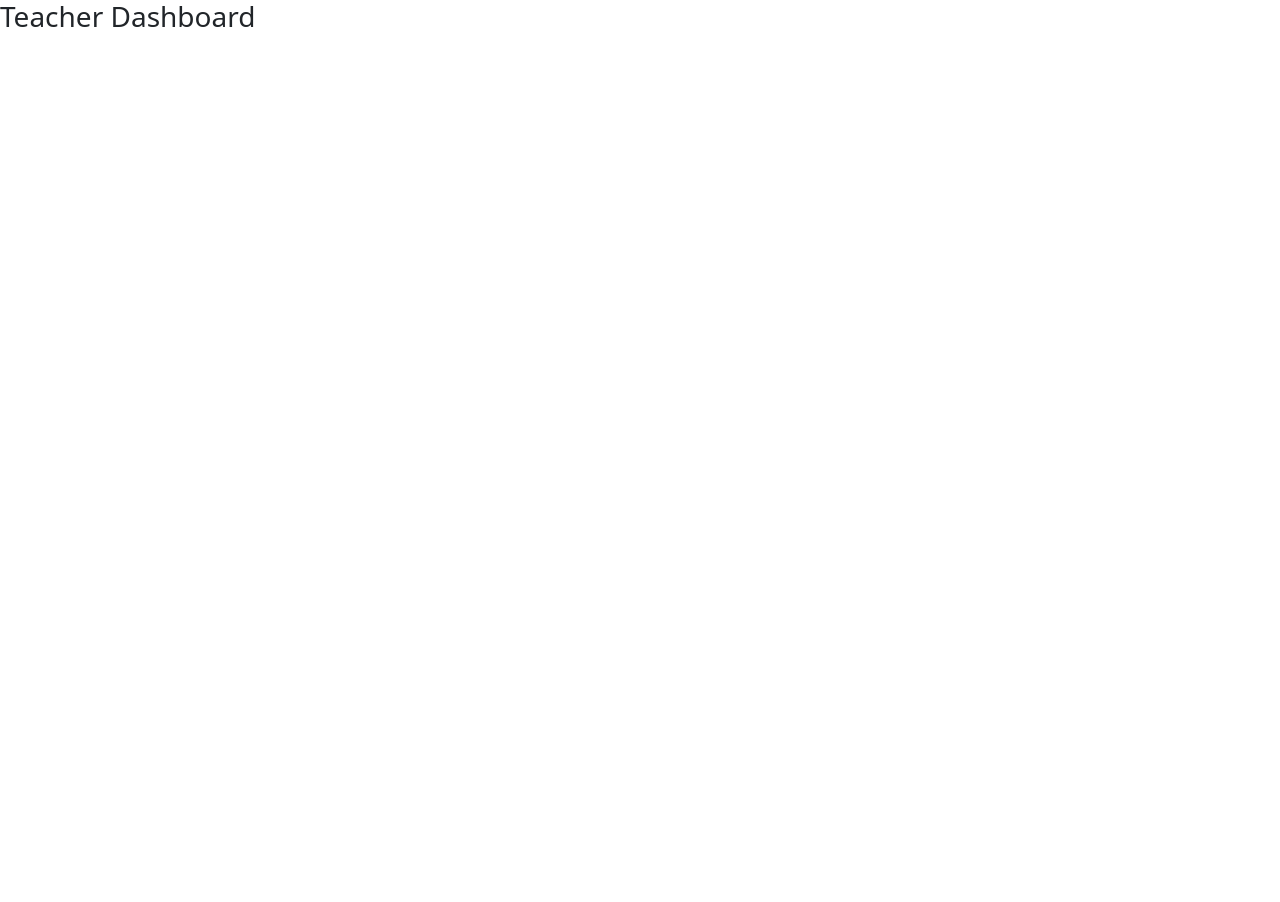
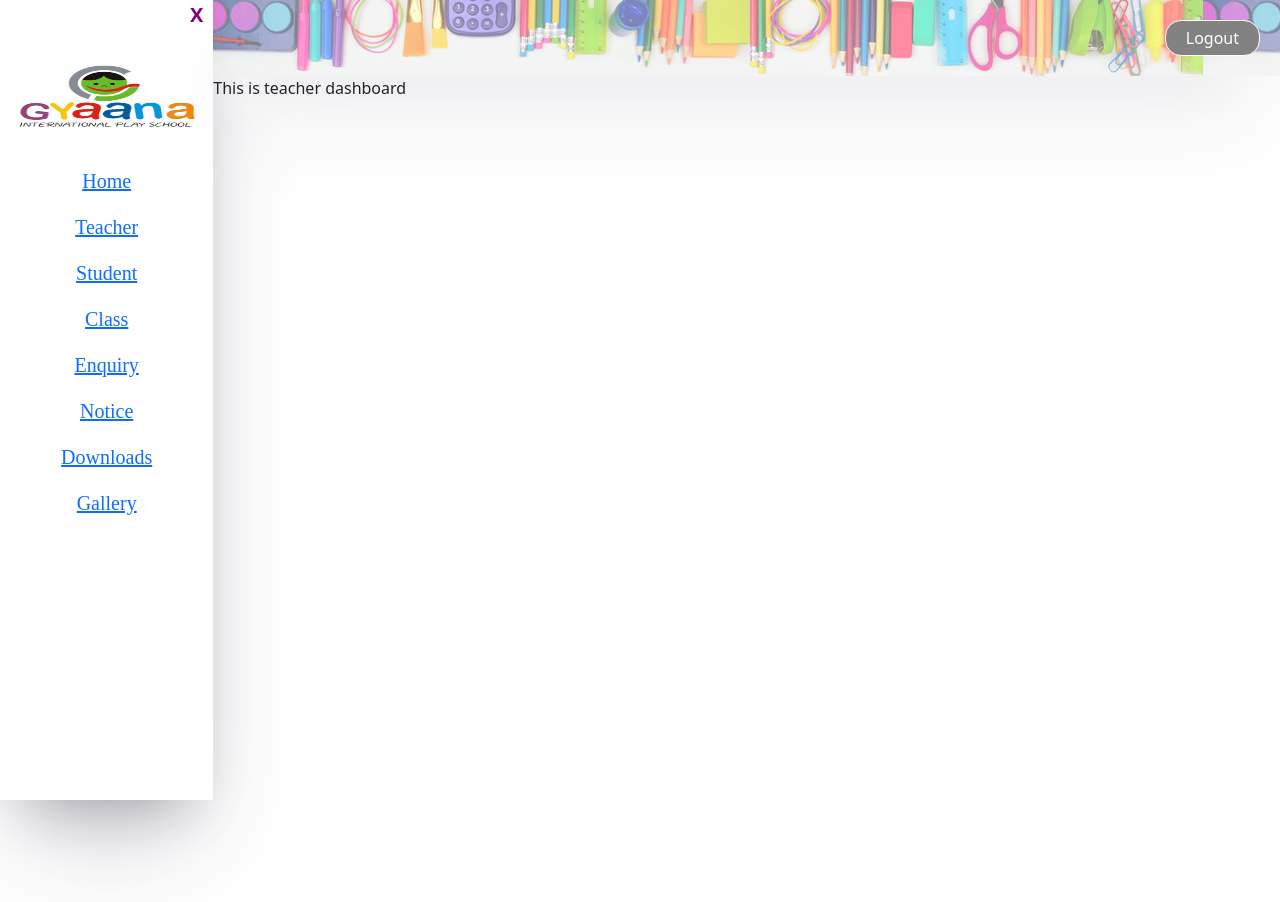
Before and after one commit to udbhavpushkar/gyaana-fe, a Next.js app: page /Teacher in a window 1280 px wide. Shown: the top 902 px of the page. Before the commit the page ends 800 px from the top, so only its background shows below. Built offline with nearby package versions, Linux system fonts and the light colour scheme; sample sign-in values are in the browser's storage.

Commit message:
teacher dashboard

```diff
--- /dev/null
+++ b/components/Teacher/index.js
@@ -0,0 +1,92 @@
+import Image from "next/image"
+import React, { useEffect, useState } from "react"
+import { isLoggedIn, logout } from "../../utilities/auth_services"
+import styles from "./style.module.css"
+import imageLogo from "../../assets/images/unnamed.jpg"
+import Link from "next/link"
+
+const TeacherLayout = (props) => {
+    const [isToggle, setIsToggle] = useState(true)
+
+    const headersData = [
+        {
+            name: "Home",
+            link: "/admin",
+        },
+        {
+            name: "Teacher",
+            link: "/admin/teacher",
+        },
+        {
+            name: "Student",
+            link: "/admin/student",
+        },
+        {
+            name: "Class",
+            link: "/admin/class",
+        },
+        {
+            name: "Enquiry",
+            link: "/admin/feedback",
+        },
+        {
+            name: "Notice",
+            link: "/admin/notice",
+        },
+        {
+            name: "Downloads",
+            link: "/admin/download",
+        },
+        {
+            name: "Gallery",
+            link: "/admin/gallery",
+        },
+    ]
+
+    useEffect(() => {
+        if (!isLoggedIn()) {
+            window.location = "/"
+        }
+    }, [])
+
+    const handleToggle = () => {
+        setIsToggle(!isToggle)
+    }
+
+    return (
+        <div className={styles.adminWrapper}>
+            <div className={styles.adminContanier}>
+                <div className={isToggle ? styles.adminLeftContanier : styles.sidebarClose}>
+                    <p className={styles.closeButton} onClick={() => setIsToggle(!isToggle)}>
+                        <span style={{ fontSize: "20px" }}>X</span>
+                    </p>
+                    <div>
+                        <div style={{ display: "flex", justifyContent: "center" }}>
+                            <Image src={imageLogo} height={100} width={200} />
+                        </div>
+                        <div className={styles.linkContainer} style={{ textAlign: "center", marginTop: "20px" }}>
+                            {headersData.map((item, index) => (
+                                <Link href={item.link} key={`nav_${index}`}>
+                                    <p className={styles.adminHeaderLinks}>{item.name}</p>
+                                </Link>
+                            ))}
+                        </div>
+                    </div>
+                </div>
+                <div className={styles.adminRightContanier}>
+                    <div className={styles.menuButtonContainer}>
+                        <button onClick={handleToggle} className={isToggle ? styles.sidebarClose : styles.sidebarOpen}>
+                            &#9776;
+                        </button>
+                        <button className={styles.logoutBtn} onClick={logout}>
+                            Logout
+                        </button>
+                    </div>
+                    <div>{props.children}</div>
+                </div>
+            </div>
+        </div>
+    )
+}
+
+export default TeacherLayout
--- /dev/null
+++ b/components/Teacher/style.module.css
@@ -0,0 +1,91 @@
+/* .adminWrapper{
+
+} */
+.adminContanier{
+    display: flex;
+
+}
+.adminLeftContanier{
+    /* background-color: rgb(225, 221, 221); */
+    height: 100vh;
+    min-width: 200px;
+    width: 20%;
+    transition: opacity 1s ease-out;
+    /* border: 2px solid red; */
+    box-shadow: rgba(50, 50, 93, 0.25) 0px 50px 100px -20px, rgba(0, 0, 0, 0.3) 0px 30px 60px -30px;
+}
+.menuButtonContainer{
+    background:url("../../assets/images/backSection.jpg");
+    opacity: 0.5;
+    /* display: flex;
+
+    justify-content: space-between; */
+    /* style={{ textAlign: "right", padding: "20px" }} */
+    text-align: right;
+    padding: 20px;
+
+    box-shadow: rgba(50, 50, 93, 0.25) 0px 50px 100px -20px, rgba(0, 0, 0, 0.3) 0px 30px 60px -30px;
+
+}
+
+.closeButton{
+    /* style={{ textAlign: "right", marginRight: "5px", padding: "5px" }} */
+    text-align: right;
+    margin-right: 10px;
+    color: black;
+    cursor: pointer;
+}
+.closeButton:hover{
+    font-weight: 600;
+    color: purple;
+
+}
+.adminHeaderLinks{
+    font-size: 20px;
+    cursor: pointer;
+    font-family: cursive;
+}
+.adminHeaderLinks:hover{
+    color: purple;
+}
+.adminRightContanier{
+    height: 100vh;
+    /* background-color: green; */
+    width: 100%;
+}
+
+.sidebarOpen{
+    display: block;
+    font-size: 24px;
+    width: 50px;
+    color: white;
+    background-color: rgb(13, 13, 13);
+}
+.sidebarOpen:hover{
+    color: rgb(53, 119, 173);
+}
+
+
+.sidebarClose{
+    display: none;
+}
+.logoutBtn{
+    border: none;
+    padding: 5px 20px;
+    background-color: rgb(7, 7, 7);
+    border-radius: 16px;
+    font-weight: 500;
+    color: white;
+    border: 1px solid white;
+
+}
+.logoutBtn:hover{
+    /* background-color: rgb(196, 210, 205); */
+    color: rgb(53, 119, 173);
+}
+
+.linkContainer{
+    /* background-color: white;
+    height: 400px; */
+    height: 1000px;
+}
--- a/pages/Admin/index.js
+++ b/pages/Admin/index.js
@@ -1,9 +1,8 @@
-import Image from "next/image"
-import React, { useEffect, useState } from "react"
+import React from "react"
 import AdminLayout from "../../components/Admin/index"
 
 const Admin = (props) => {
-  return(
+  return (
     <AdminLayout>
       This is Admin Dashboard
     </AdminLayout>
--- a/pages/Teacher/index.js
+++ b/pages/Teacher/index.js
@@ -1,11 +1,13 @@
 import React from "react"
+import TeacherLayout from "../../components/Teacher"
 
-const Teacher = () => {
+const Teacher = (props) => {
   return (
-    <div>
-      <h3>Teacher Dashboard</h3>
-    </div>
+    <TeacherLayout>
+      This is teacher dashboard
+    </TeacherLayout>
   )
+
 }
 
 export default Teacher
```
Also changed, not shown: pages/AddNewTeacher/index.js (deleted, +0 -34 lines), pages/AdminDashboard/index.js (deleted, +0 -14 lines), pages/TeacherHome/index.js (deleted, +0 -11 lines), pages/TeacherList/index.js (deleted, +0 -52 lines), 1 other file (tests, documents, lock files or other folders).
